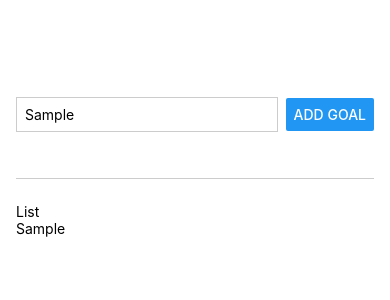
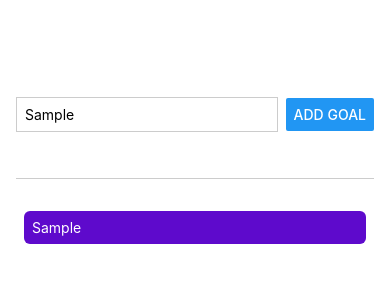
Before and after one commit to roxanap33/ReactNativeGoalsApp, a React Native app in the folder starting-project/: screen / in a window 390 px wide. Both pictures are taken after typing "Sample" into the empty fields and a click on the button "ADD GOAL". Shown: the top 300 px of the page. Built offline with nearby package versions, Linux system fonts and the light colour scheme.

Commit message:
26: Add a scrollable view for the goals list and style it

```diff
--- a/starting-project/App.js
+++ b/starting-project/App.js
@@ -1,12 +1,18 @@
 import { useState } from "react";
-import { Button, StyleSheet, Text, TextInput, View } from "react-native";
+import {
+  Button,
+  StyleSheet,
+  Text,
+  TextInput,
+  View,
+  ScrollView,
+} from "react-native";
 
 export default function App() {
   const [enteredGoalText, setEnteredGoalText] = useState("");
   const [courseGoals, setCourseGoals] = useState([]);
 
   function goalInputHandler(enteredText) {
-    console.log(enteredText);
     setEnteredGoalText(enteredText);
   }
 
@@ -28,10 +34,15 @@ export default function App() {
         <Button title="Add Goal" onPress={addGoalHandler} />
       </View>
       <View style={styles.goalsContainer}>
-        <Text>List</Text>
-        {courseGoals.map((goal, index) => (
-          <Text key={index}>{goal}</Text>
-        ))}
+        <ScrollView alwaysBounceVertical={false}>
+          {courseGoals.map((goal, index) => (
+            <View style={styles.goalItem} key={index}>
+              <Text style={styles.goalText} key={index}>
+                {goal}
+              </Text>
+            </View>
+          ))}
+        </ScrollView>
       </View>
     </View>
   );
@@ -63,4 +74,13 @@ const styles = StyleSheet.create({
   goalsContainer: {
     flex: 5,
   },
+  goalItem: {
+    margin: 8,
+    borderRadius: 6,
+    backgroundColor: "#5e0acc",
+    padding: 8,
+  },
+  goalText: {
+    color: "white",
+  },
 });
```
